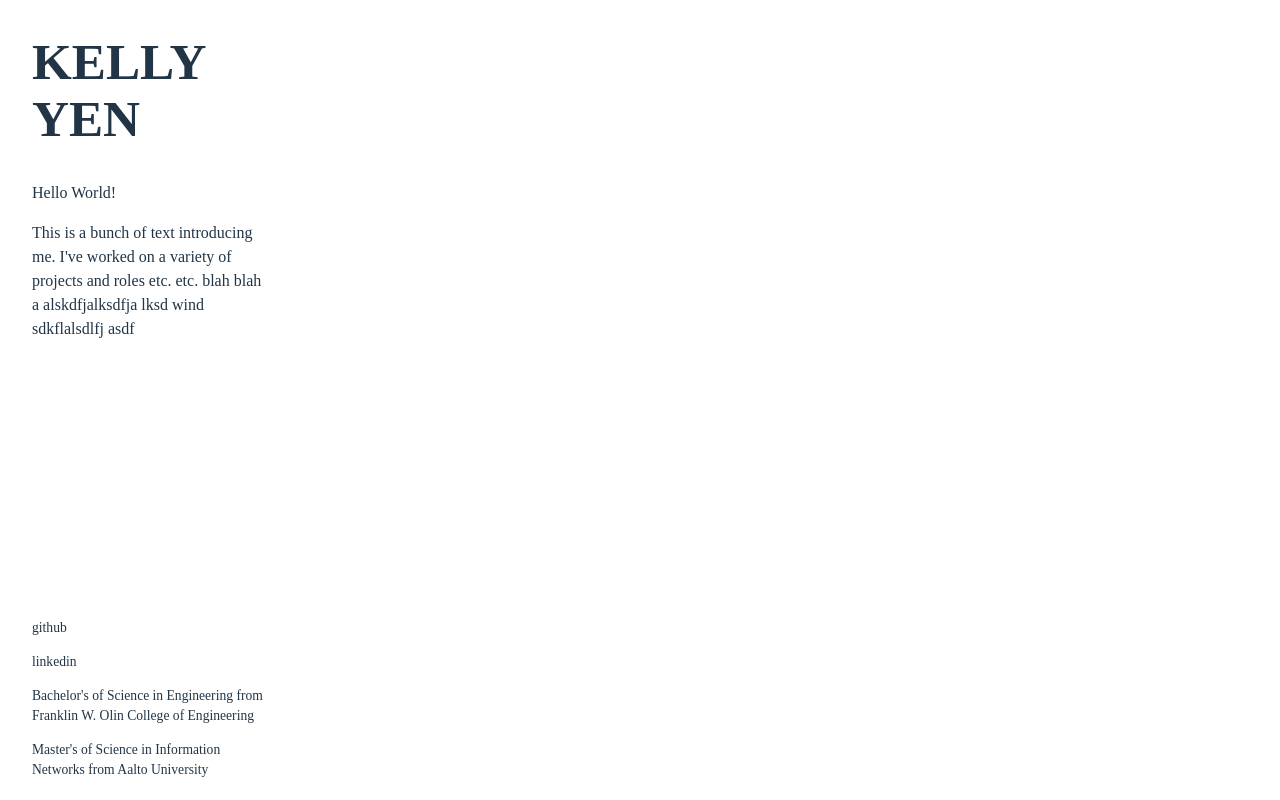
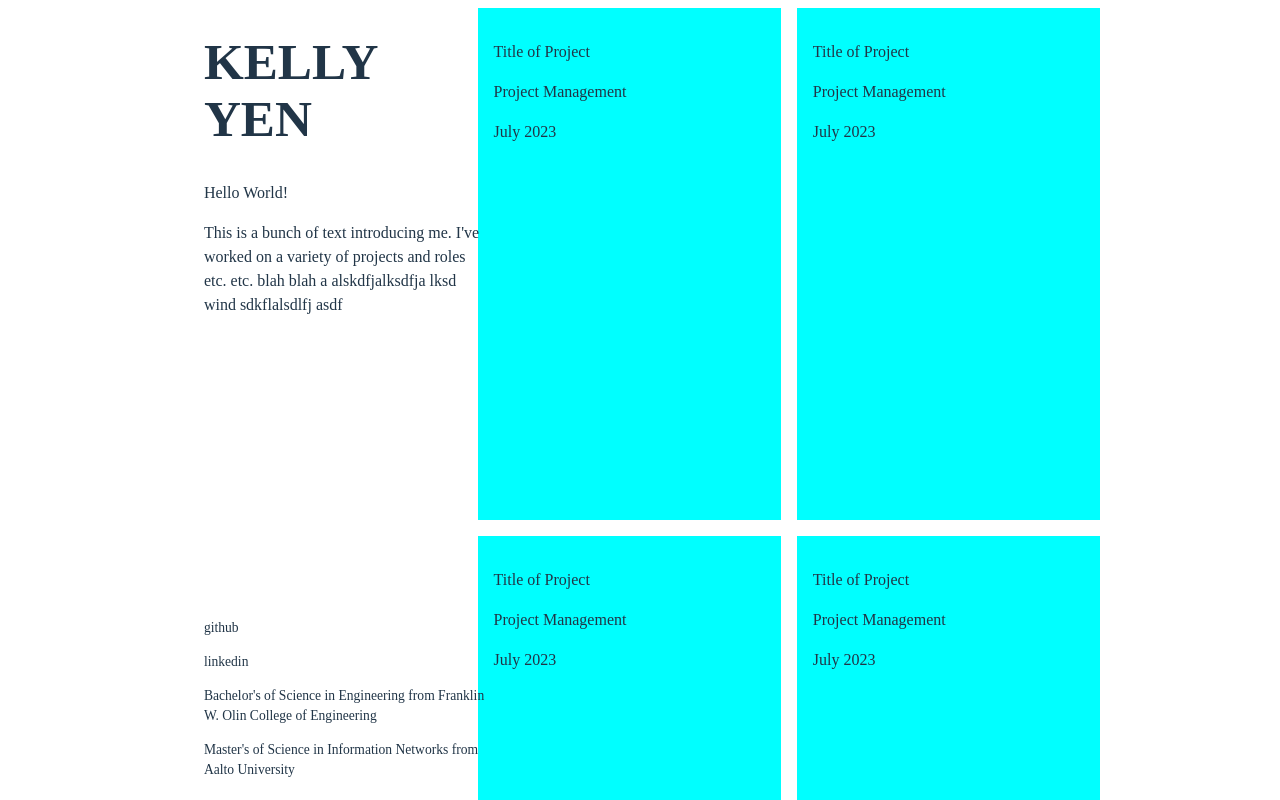
Before and after one commit to jellyyams/portfolio-, a React (Vite) app: page / in a window 1280 px wide. Shown: the top 800 px of the page. Built offline with nearby package versions, Linux system fonts and the light colour scheme; a web font is replaced by a local one.

Commit message:
figured out css styling for cards

```diff
--- a/src/App.tsx
+++ b/src/App.tsx
@@ -1,11 +1,24 @@
 import "./styles/App.css";
 import "./fonts/KosugiMaru-Regular.ttf"
 import AboutPanel from "./components/AboutPanel";
+import ProjectCard from "./components/ProjectCard";
 
 function App() {
     return (
         <>
-            <AboutPanel />
+
+            <div className="parentPanel">
+                <AboutPanel />
+            </div>
+            <div className="cardPanel">
+                <ProjectCard />
+                <ProjectCard />
+                <ProjectCard />
+                <ProjectCard />
+                <ProjectCard />
+            </div>
+
+
         </>
     );
 }
--- a/src/components/ProjectCard.tsx
+++ b/src/components/ProjectCard.tsx
@@ -0,0 +1,12 @@
+import "../styles/ProjectCard.css"
+
+export default function ProjectCard() {
+    return(
+        <div className="card">
+            <p>Title of Project</p>
+            <p>Project Management</p>
+            <p>July 2023</p>
+        </div>
+    )
+
+}
--- a/src/index.css
+++ b/src/index.css
@@ -20,7 +20,6 @@ a:hover {
 
 body {
     margin: 0;
-    display: flex;
     place-items: center;
     min-width: 320px;
     min-height: 100vh;
--- a/src/styles/AboutPanel.css
+++ b/src/styles/AboutPanel.css
@@ -1,12 +1,7 @@
-.parentPanel{
-    position: fixed;
-    height: 100vh;
-    z-index: 1;
-    top: 0;
-}
+
 .sidePanel {
     height: 95%;
-    max-width: 25%;
+    max-width: 75%;
     position: relative;
 }
 
--- a/src/styles/App.css
+++ b/src/styles/App.css
@@ -1,8 +1,27 @@
 #root {
-    max-width: 1280px;
     height: 100vh;
-    padding: 2rem;
+    padding-left:2rem;
+    padding-right: 0rem;
     font-family: Kosugi;
+}
+
+.parentPanel{
+    position: fixed;
+    height: 100vh;
+    width: 30%;
+    z-index: 1;
+    top: 0;
+    float: left;
+
+}
+.cardPanel{
+
+    width: 75%;
+    max-width: 1200;
+    float: right;
+    justify-content: right;
+    display: flex;
+    flex-wrap: wrap;
 }
 
 @font-face {
--- /dev/null
+++ b/src/styles/ProjectCard.css
@@ -0,0 +1,8 @@
+.card{
+    width: 40%;
+    height: 30em;
+    margin: 0.5rem;
+    padding: 1rem;
+    background-color: aqua;
+    float: right;
+}
```
